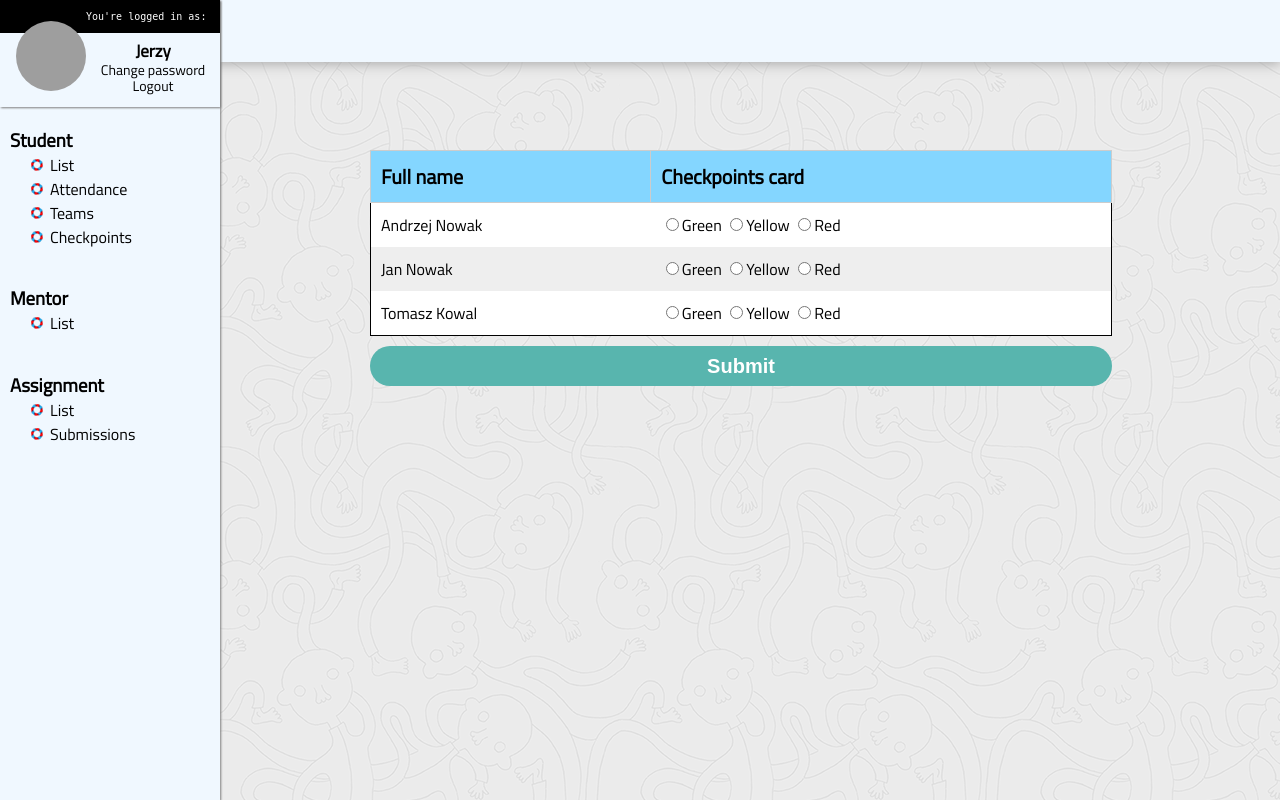
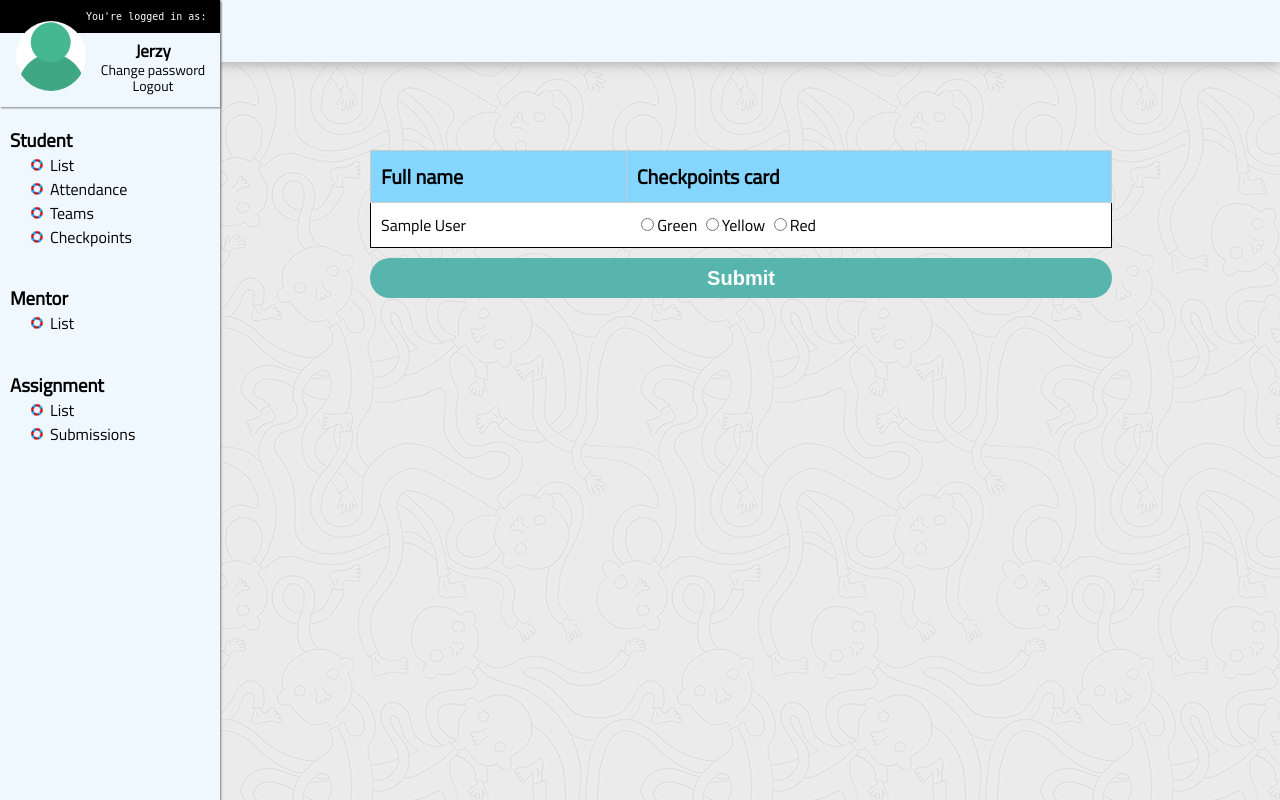
Before and after one commit to cbmlody/CMS, a Flask app: template templates/checkpoints_view.html in a window 1280 px wide. Run offline with Flask 2, Linux system fonts and the light colour scheme; the template is opened without the code that fills it: most values are stand-ins (such as "Sample title", 1, 10 or a date in 2020); grey boxes are pictures that could not be loaded.

Commit message:
Add table, form with data from db

```diff
--- a/templates/checkpoints_view.html
+++ b/templates/checkpoints_view.html
@@ -1,87 +1,31 @@
-<!DOCTYPE html>
-<html lang="en">
-<head>
-    <title>CCMS</title>
-    <meta charset="utf-8"/>
-    <link rel="stylesheet" type="text/css" href="css/style.css">
-    <link href="https://fonts.googleapis.com/css?family=Titillium+Web" rel="stylesheet">
-</head>
-<body>
-<div class="container">
-    <aside id="sidebar">
-        <header class="user_info">
-            <div id="bar">You're logged in as:
-                <img src="images/default_user_img.png" alt="person">
-            </div>
-            <section>
-                <div>
-                    <p class="fullname">Jerzy</p>
-                    <p><a href="change_password.html">Change password</a></p>
-                    <p><a href="index.html">Logout</a></p>
-                </div>
-            </section>
-        </header>
-        <nav>
-            <h3>Student</h3>
-            <ul>
-                <li><a href="students_view.html">List</a></li>
-                <li><a href="attendance_view.html">Attendance</a></li>
-                <li><a href="teams_view.html">Teams</a></li>
-                <li><a href="checkpoints_view.html">Checkpoints</a></li>
-            </ul>
-            <h3>Mentor</h3>
-            <ul>
-                <li><a href="mentors_view.html">List</a></li>
-            </ul>
-            <h3>Assignment</h3>
-            <ul>
-                <li><a href="assignment_list.html">List</a></li>
-                <li><a href="submissions_list.html">Submissions</a></li>
-            </ul>
-        </nav>
-    </aside>
-    <div class="content">
+{% extends 'main.html' %}
+{% block content %}
         <header>
             <h3>Checkpoints list</h3>
         </header>
         <div class="data">
             <div class="checkpoint_form">
-                <form>
+                <form action="{{ url_for('checkpoint') }}" method="post">
                     <table>
                         <thead>
                             <th>Full name</th>
                             <th>Checkpoints card</th>
                         </thead>
+                        <tbody>
+                            {% for student in students %}
                             <tr>
-                        <td>Andrzej Nowak</td>
+                                <td>{{ student.full_name }}</td>
                                 <td>
-                            <input type="radio" name="endriu" value="Green">Green
-                            <input type="radio" name="endriu" value="Yellow">Yellow
-                            <input type="radio" name="endriu" value="Red">Red
+                                    <input type="radio" id='student-id' name="{{ student.id_ }}" value="Green">Green
+                                    <input type="radio" id='student-id' name="{{ student.id_ }}" value="Yellow">Yellow
+                                    <input type="radio" id='student-id' name="{{ student.id_ }}" value="Red">Red
                                 </td>
                             </tr>
-                    <tr>
-                        <td>Jan Nowak</td>
-                        <td>
-                            <input type="radio" name="jan" value="Green">Green
-                            <input type="radio" name="jan" value="Yellow">Yellow
-                            <input type="radio" name="jan" value="Red">Red
-                        </td>
-                    </tr>
-                    <tr>
-                        <td>Tomasz Kowal</td>
-                        <td>
-                            <input type="radio" name="tomi" value="Green">Green
-                            <input type="radio" name="tomi" value="Yellow">Yellow
-                            <input type="radio" name="tomi" value="Red">Red
-                        </td>
-                    </tr>
+                            {% endfor %}
+                        </tbody>
                     </table>
                 <input class = 'submit_checkpoint' type="submit" name = 'Submit' value="Submit">
                 </form>
             </div>
         </div>
-    </div>
-</div>
-</body>
-</html>
+{% endblock %}
```
Lines whose indentation alone changed are shown as unchanged.
